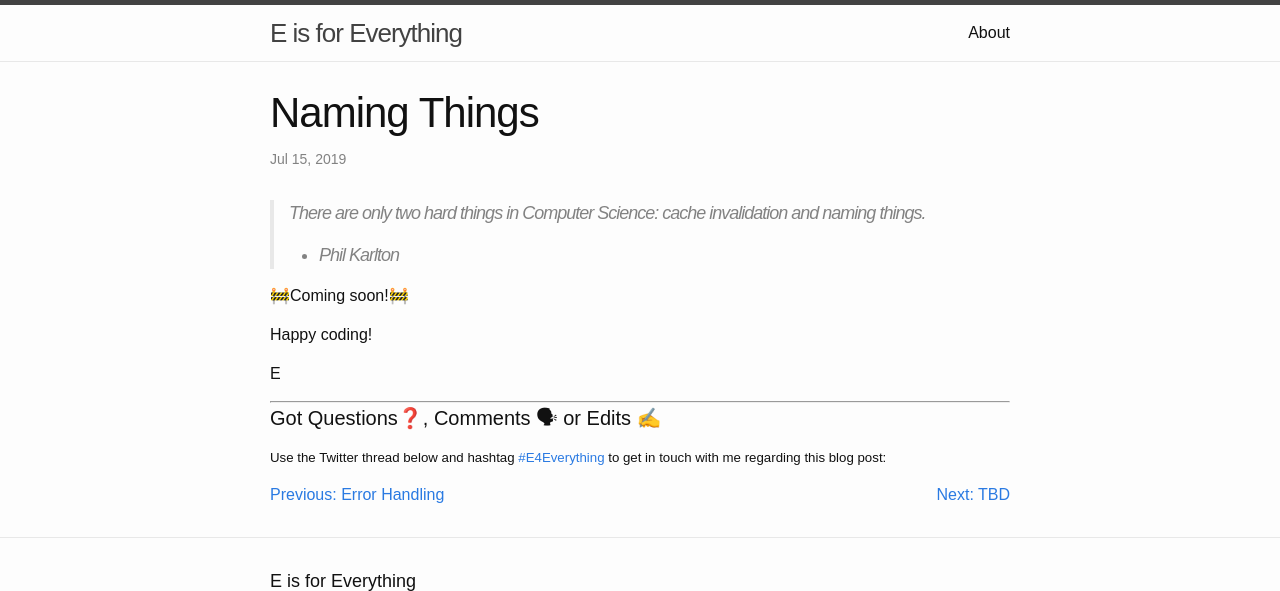
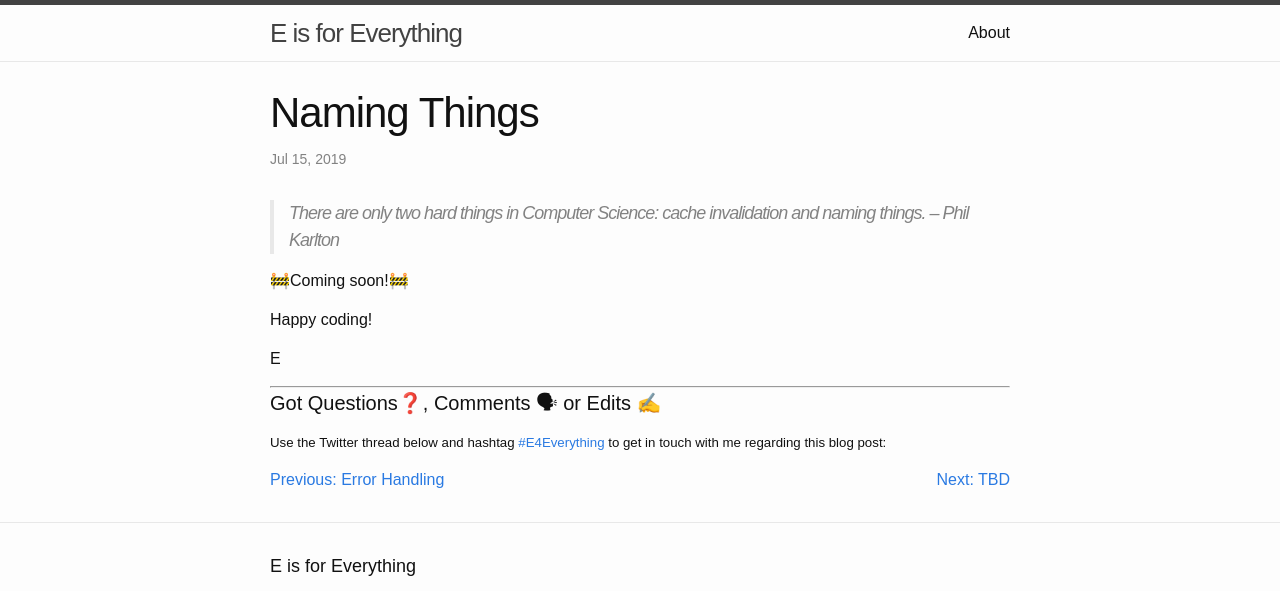
Before and after one commit to emilyannemoses/blog, a Jekyll site: the page built from _posts/2019-07-15-naming.md, in a window 1280 px wide, cut to the strip 0-591 px from the top of the page. Built offline with Jekyll 4.4.1, drawn with Linux system fonts in a browser that asks for light colours.

Commit message:
fixing markdown

```diff
--- a/_posts/2019-07-15-naming.md
+++ b/_posts/2019-07-15-naming.md
@@ -4,7 +4,7 @@ title:  "Naming Things"
 ---
 
 > There are only two hard things in Computer Science: cache invalidation and naming things.
-> - Phil Karlton
+> -- Phil Karlton
 
 🚧Coming soon!🚧
 
```
